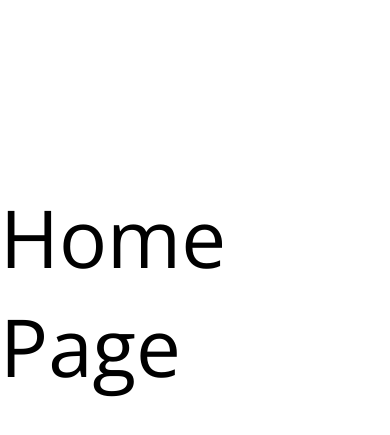
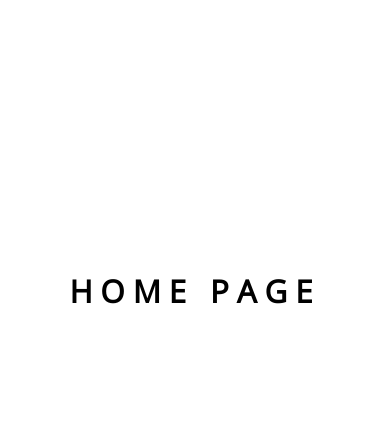
Before and after one commit to zlatanxgod/React_Project_1, a plain HTML site: page first website/index.html in a window 390 px wide. Shown: the part 131-566 px from the top of the page. Drawn offline with nearby package versions, Linux system fonts and the light colour scheme.

Commit message:
p1 done responsive

```diff
--- a/first website/css/styles.css
+++ b/first website/css/styles.css
@@ -63,5 +63,15 @@
   align-items: center; /*aligns vertically center*/
   align-items: center; /*aligns horizontally center*/
   justify-content: center;
-  font-size: 5rem;
+  font-size: 8vw; /* for responsive behavious */
+  letter-spacing: 0.5rem; /* space between letters */
+  text-transform: uppercase;
+  font-weight: bold;
 }
+
+/* Apply meadia quesry to apply for styling wrt different devices */
+@media (max-width: 600px) {
+  .header .nav-bar a span {
+    display: none; /* hides the menu text , only shows icon, upto 600px */
+  }
+}
```
